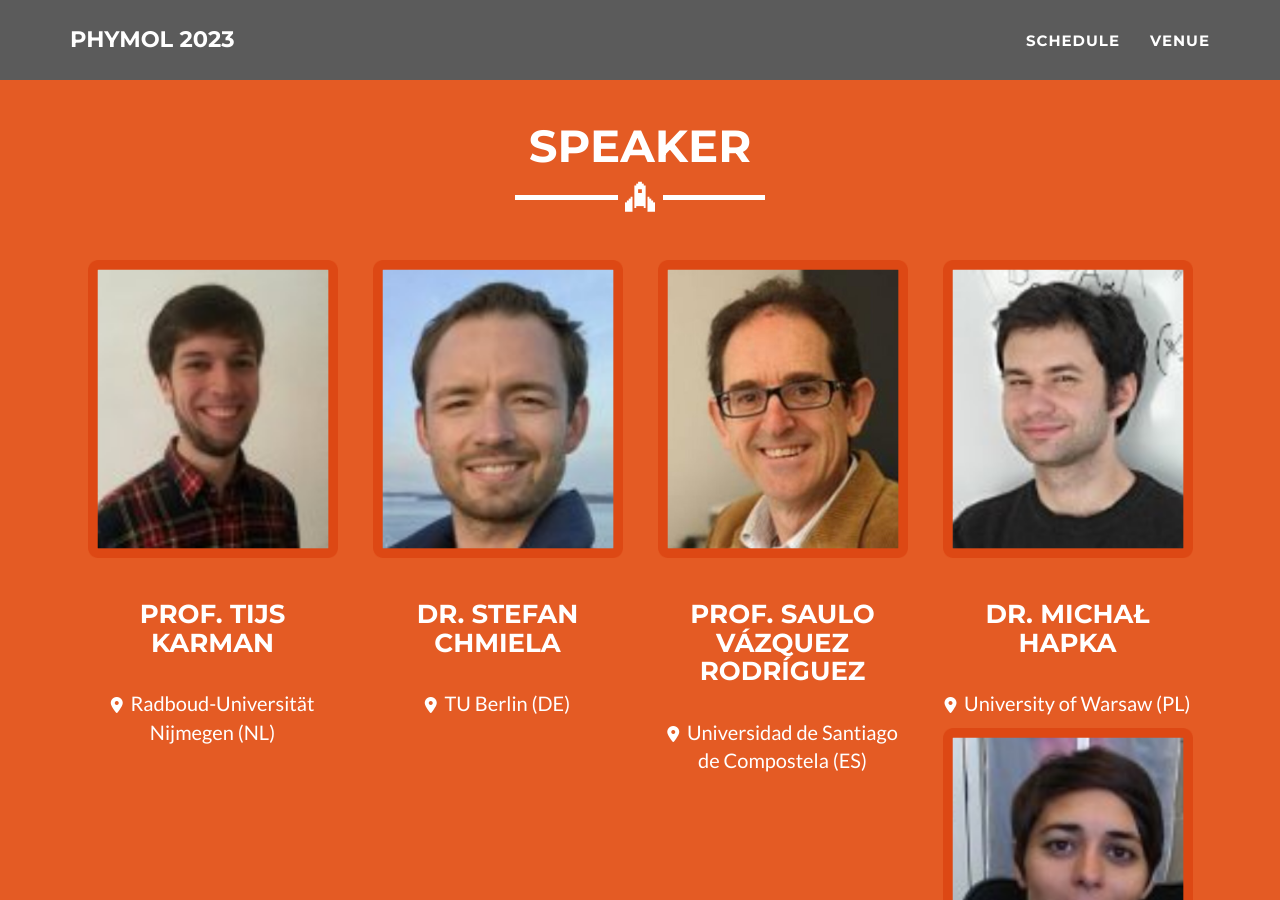
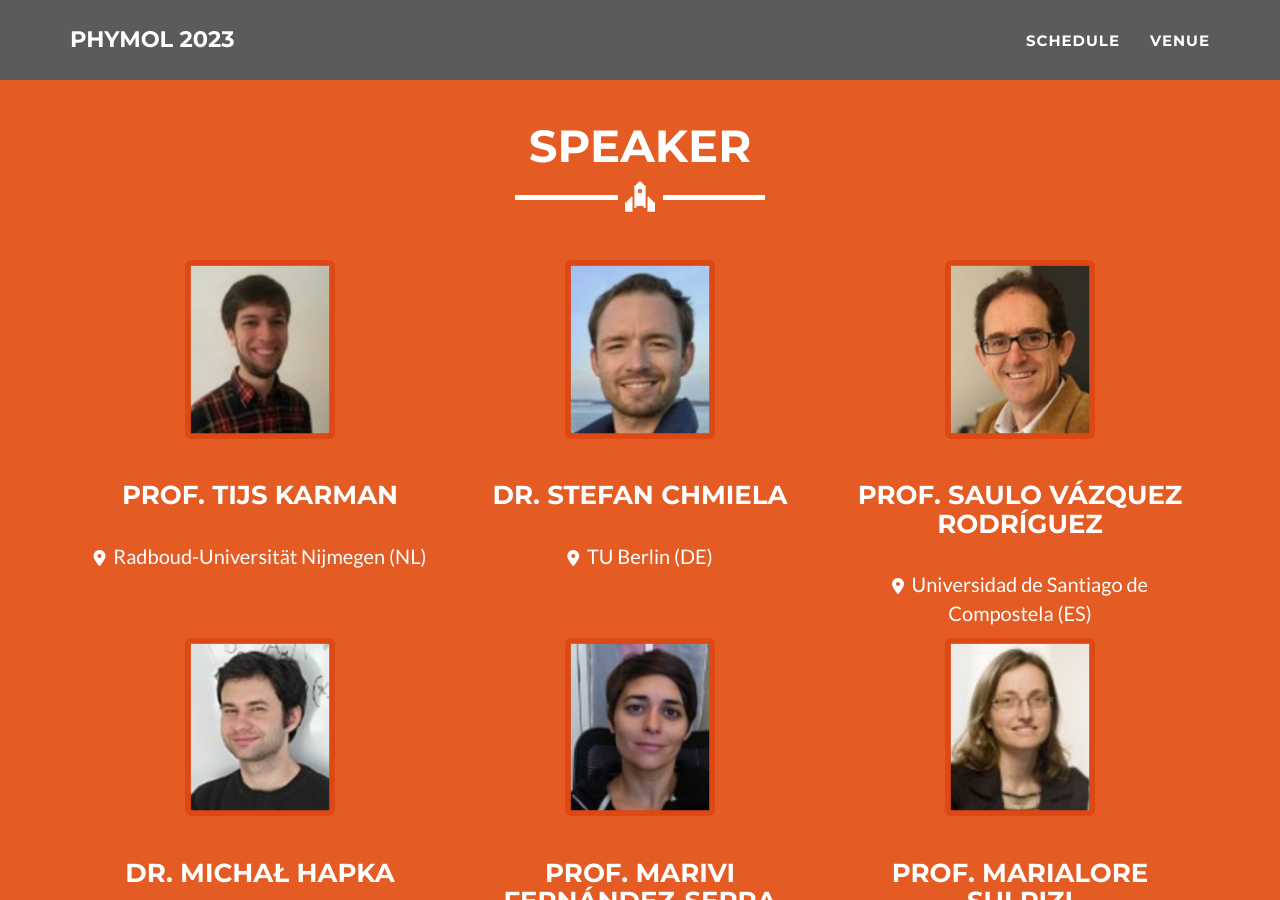
Before and after one commit to phymol/phymol.github.io, a Jekyll site: the page built from _posts/2020-08-04-day1.md, in a window 1280 px wide and 900 px high, scrolled down 1708 px. Built offline with Jekyll 4.4.1, drawn with Linux system fonts in a browser that asks for light colours.

Commit message:
Update speaker.html

```diff
--- a/_includes/speaker.html
+++ b/_includes/speaker.html
@@ -11,8 +11,8 @@
     <div class="portfolio-flex-row">
     {% for ppl in site.categories.speaker %}
       <div class="portfolio-flex-item portfolio-item">
-          <div class="col-lg-3 text-center">
-          <img width="250" src="https://raw.githubusercontent.com/phymol/phymol.github.io/main/img/speaker/{{ ppl.img }}" alt="{{ ppl.alt }}"/>
+          <div class="col-lg-4 text-center">
+          <img width="150" src="https://raw.githubusercontent.com/phymol/phymol.github.io/main/img/speaker/{{ ppl.img }}" alt="{{ ppl.alt }}"/>
           <br><br>
           <h3>{{ ppl.name }}</h3>
           <br>
```
